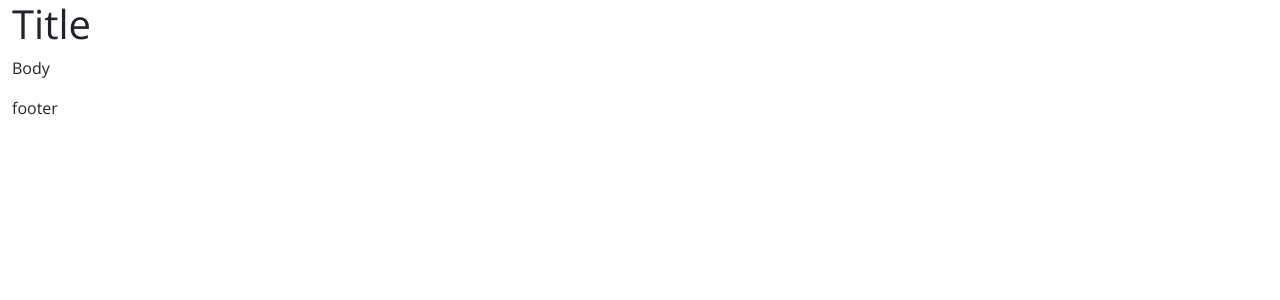
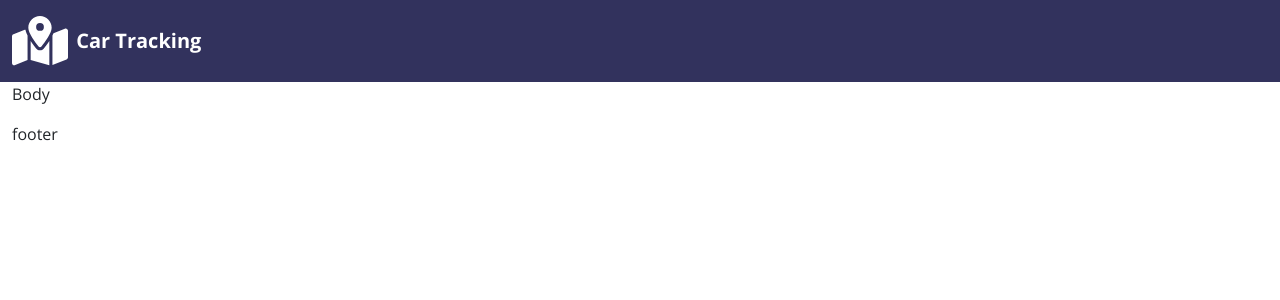
Before and after one commit to Samuel-silva/projeto-softruck, a React (Create React App) app: page / in a window 1280 px wide. Shown: the top 300 px of the page. Built offline with nearby package versions, Linux system fonts and the light colour scheme.

Commit message:
feat - Header

```diff
--- a/src/components/Header.jsx
+++ b/src/components/Header.jsx
@@ -1,8 +1,16 @@
+import './Header.scss';
+import logo from '../image/logo.svg';
+
 function Header() {
   return (
     <header className="header">
       <div className="container-fluid">
-        <h1 className="header__title">Title</h1>
+        <div className="logo d-flex py-3 align-items-center justify-content-start">
+          <div className='logo__container d-flex'>
+            <img src={logo} alt="Logo Car Tracking" className='logo__img' />
+          </div>
+          <h1 className="logo__title ps-2 h5 text-white mb-0"><b>Car Tracking</b></h1>
+        </div>
       </div>
     </header>
   )
--- /dev/null
+++ b/src/components/Header.scss
@@ -0,0 +1,10 @@
+.header {
+    background: #32325d;
+}
+.logo {
+    &__container {
+        height: 50px;
+    }
+
+    &__img { height: 100%; }
+}
```
Also changed, not shown: src/image/logo.svg (added).
